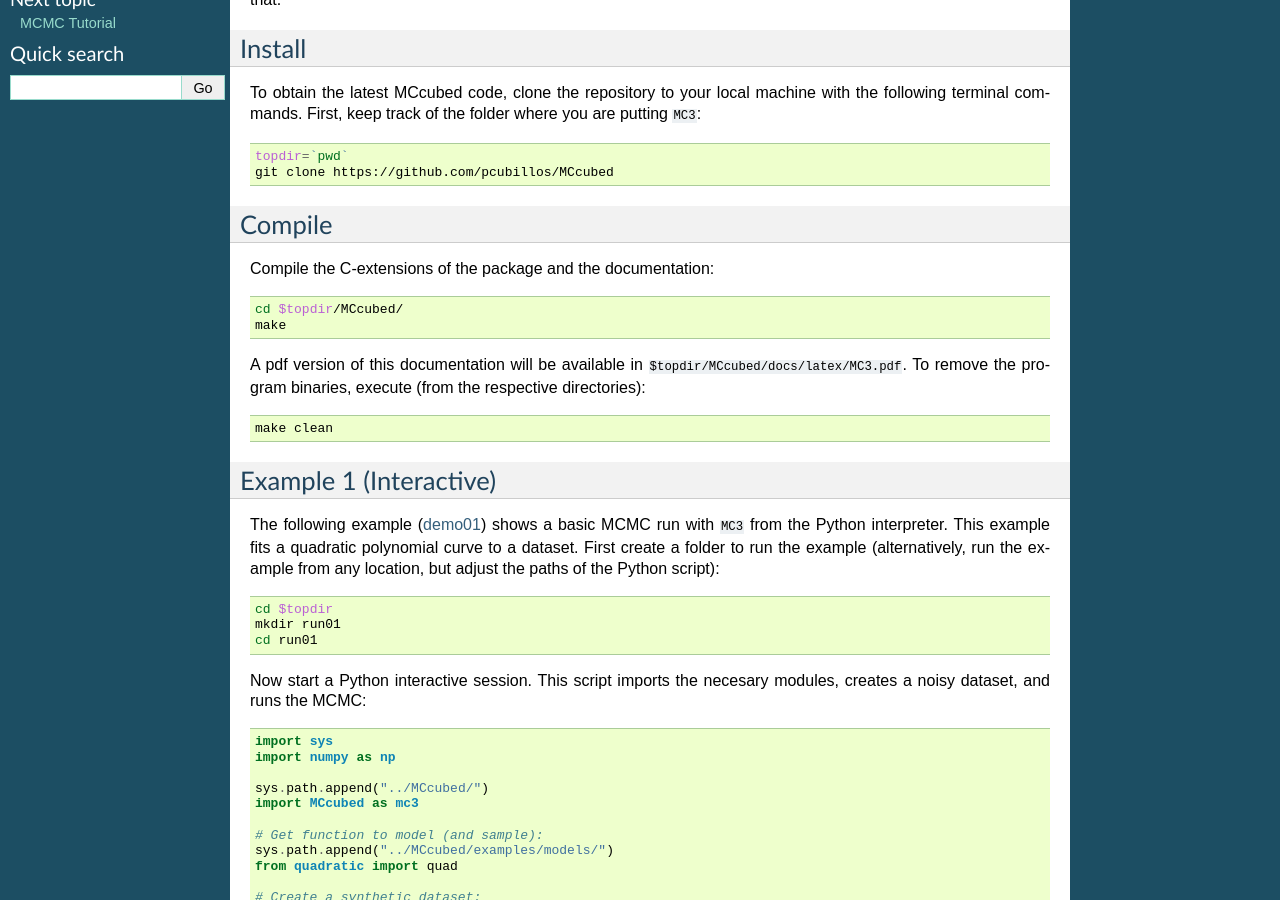
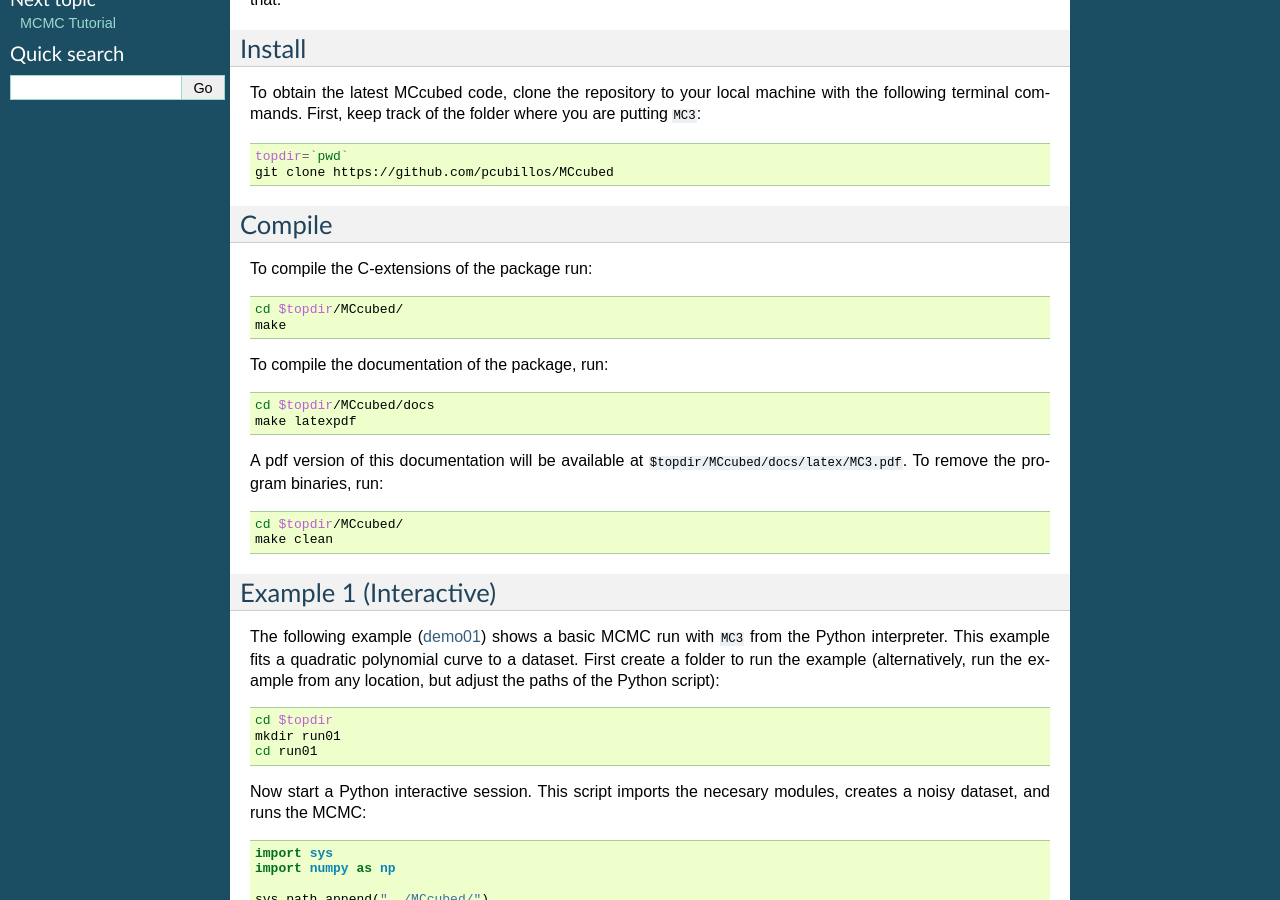
Before and after one commit to pcubillos/mc3, a Sphinx documentation site: the page built from docs/getstarted.rst, in a window 1280 px wide and 900 px high, scrolled down 341 px. Built offline with Sphinx 7.4.7, drawn with Linux system fonts in a browser that asks for light colours.

Commit message:
Minor update in docs.

```diff
--- a/docs/getstarted.rst
+++ b/docs/getstarted.rst
@@ -32,19 +32,28 @@ First, keep track of the folder where you are putting ``MC3``:
 Compile
 -------
 
-Compile the C-extensions of the package and the documentation:
+To compile the C-extensions of the package run:
+
 
 .. code-block:: shell
 
   cd $topdir/MCcubed/
   make
 
-A pdf version of this documentation will be available in
-``$topdir/MCcubed/docs/latex/MC3.pdf``.  To remove the program
-binaries, execute (from the respective directories):
+To compile the documentation of the package, run:
 
 .. code-block:: shell
 
+  cd $topdir/MCcubed/docs
+  make latexpdf
+
+A pdf version of this documentation will be available at
+``$topdir/MCcubed/docs/latex/MC3.pdf``.  To remove the program
+binaries, run:
+
+.. code-block:: shell
+
+  cd $topdir/MCcubed/
   make clean
 
 ..  Documentation
```
